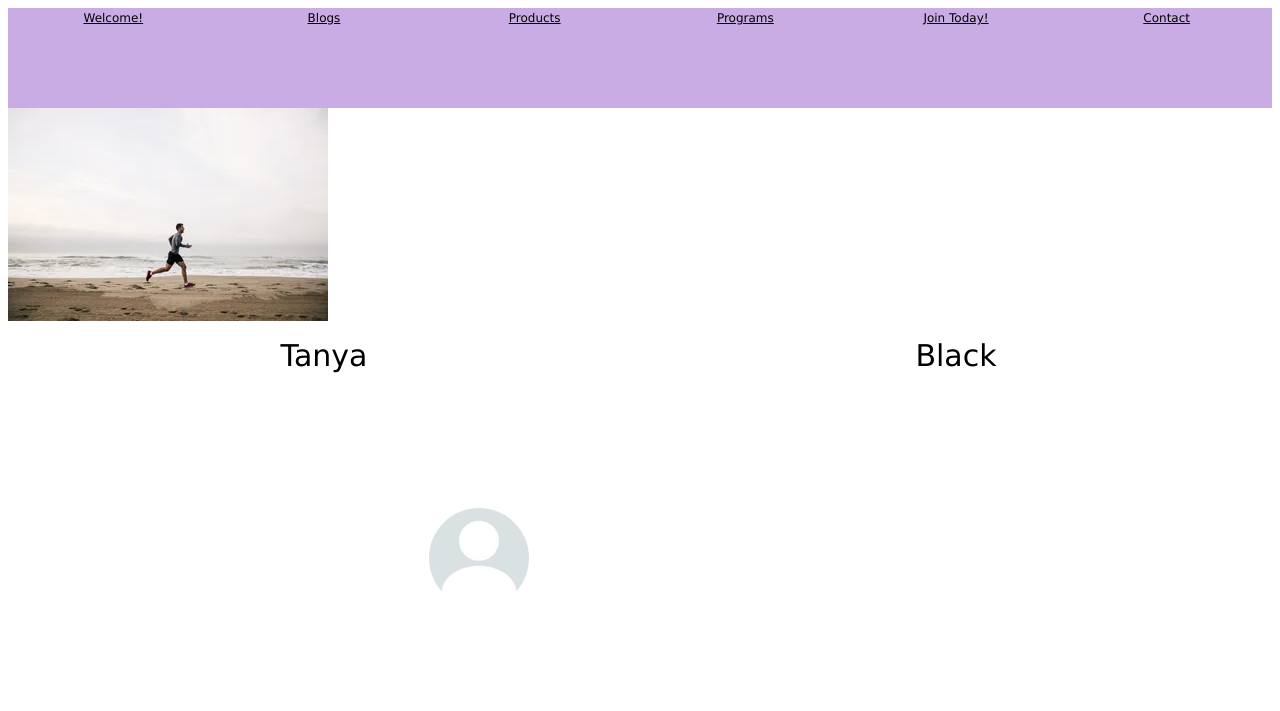
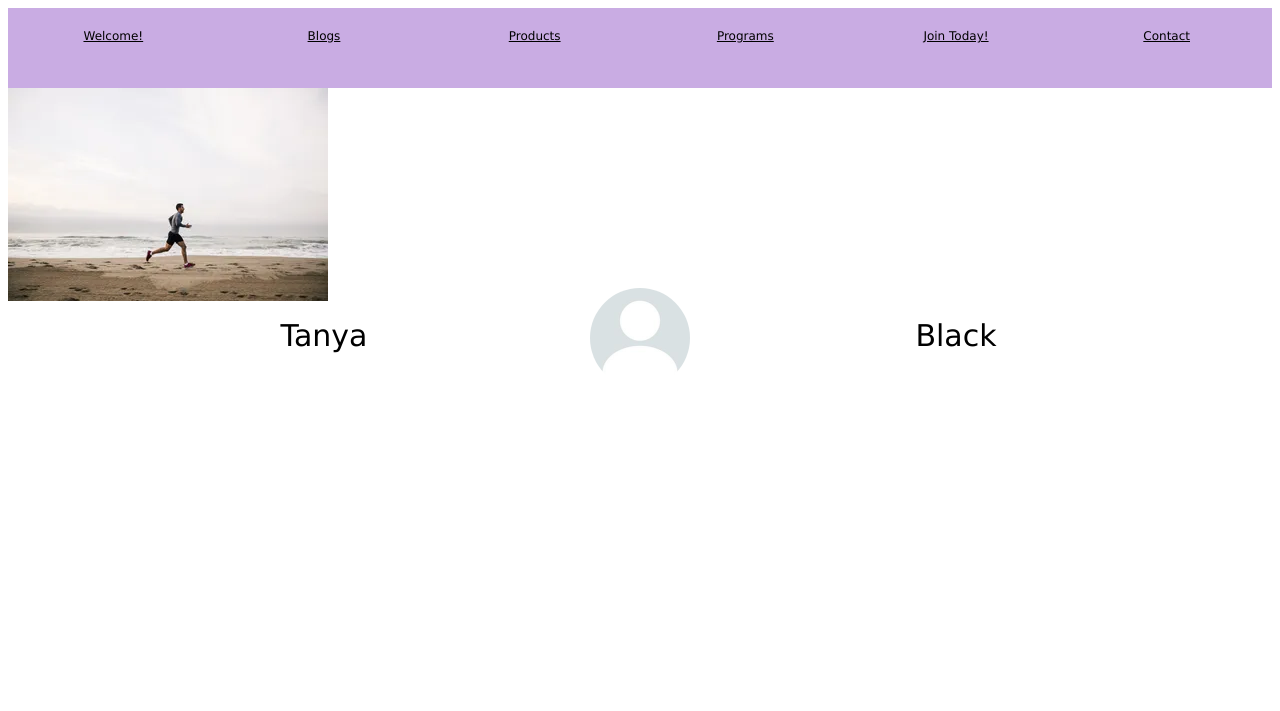
Before and after one commit to ninaKroft/Bodi_TanyaB, a plain HTML site: page index.html in a window 1280 px wide. Drawn offline with Linux system fonts and the light colour scheme.

Commit message:
layout fix

```diff
--- a/index.html
+++ b/index.html
@@ -11,20 +11,39 @@
         <!-- navigation -->
         <div class="nav_wrapper nav">
 
-            <center><div><a class="link" href="#">Welcome!</a></div></center>
-            <center><div><a class="link" href="#">Blogs</a></div></center>
-            <center><div><a class="link" href="#">Products</a></div></center>
-            <center><div><a class="link" href="#">Programs</a></div></center>
-            <center><div><a class="link" href="#">Join Today!</a></div></center>
-            <center><div><a class="link" href="#">Contact</a></div></center>
+            <center><div>
+                <br>
+                <a class="link" href="#">Welcome!</a>
+            </div></center>
+            <center><div>
+                <br>
+                <a class="link" href="#">Blogs</a>
+            </div></center>
+            <center><div>
+                <br>
+                <a class="link" href="#">Products</a>
+            </div></center>
+            <center><div>
+                <br>
+                <a class="link" href="#">Programs</a>
+            </div></center>
+            <center><div>
+                <br>
+                <a class="link" href="#">Join Today!</a>
+            </div></center>
+            <center><div>
+                <br>
+                <a class="link" href="#">Contact</a>
+            </div></center>
 
         </div>
 
         <!-- Name and picture -->
-        <div class="name_wrapper">
+        <div class="banner_wrapper">
             <div class="banner_location">
                 <img src="./images/person_running_beach.webp" alt="banner">
             </div>
+            <div class="name_wrapper">
                 <div class="first_name">
                     <center><p>Tanya</p></center>
                 </div>
@@ -32,7 +51,8 @@
                     <center><p>Black</p></center>
                 </div>
                 <div class="icon_location">
-                <img src="./images/blank_icon.jpeg" alt="Tanya Black" class="circle_img">
+                    <center><img src="./images/blank_icon.jpeg" alt="Tanya Black" class="circle_img"></center>
+                </div>
             </div>
         </div>
 
--- a/stylesheet.css
+++ b/stylesheet.css
@@ -11,13 +11,21 @@
 .nav_wrapper {
     display: grid;
     grid-template-columns: repeat(6, 1fr);
-    grid-auto-rows: 100px
+    grid-auto-rows: 80px
+}
+
+
+.banner_wrapper {
+    display: grid;
+    grid-template-columns: 1fr;
+    grid-auto-rows: 200px
 }
 
 .name_wrapper {
     display: grid;
-    grid-template-columns: repeat(6, 1fr);
-    grid-auto-rows: 200px
+    grid-template-columns: 1fr 1fr 2fr 1fr 1fr;
+    grid-template-rows: 1fr;
+
 }
 
 .first_name {
@@ -25,13 +33,15 @@
     color: black;
     font-family: Verdana, Geneva, Tahoma, sans-serif;
     grid-column: 2 / 2;
+    grid-row: 1 / 1;
 }
 
 .last_name {
     font-size: 30px;
     color:black;
     font-family: Verdana, Geneva, Tahoma, sans-serif;
-    grid-column: 5 / 5;
+    grid-column: 4 / 4;
+    grid-row: 1 / 1;
 }
 
 .circle_img {
@@ -41,9 +51,11 @@
 }
 
 .icon_location {
-    grid-column: 3 / 4;
+    grid-column: 3 / 3;
+    grid-row: 1 / 1;
 }
 
 .banner_location {
-    grid-column: 1 / 6;
+    grid-column: 1 / 1;
+    grid-row: 1 / 1;
 }
```
Lines whose indentation alone changed are shown as unchanged.
